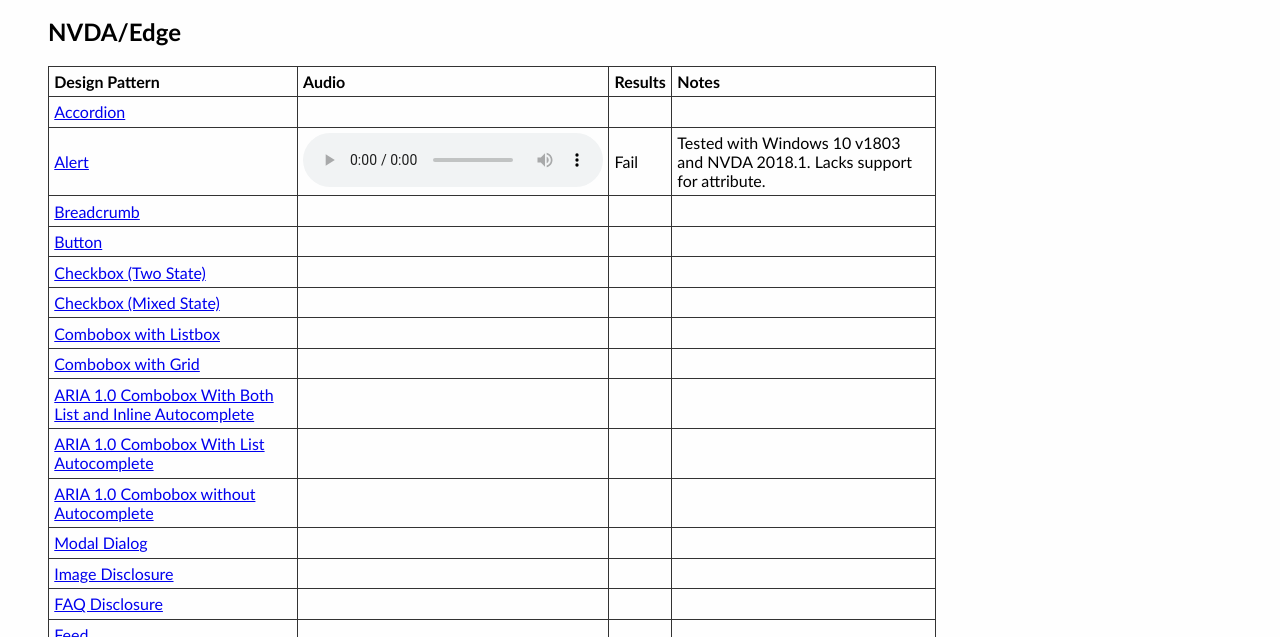
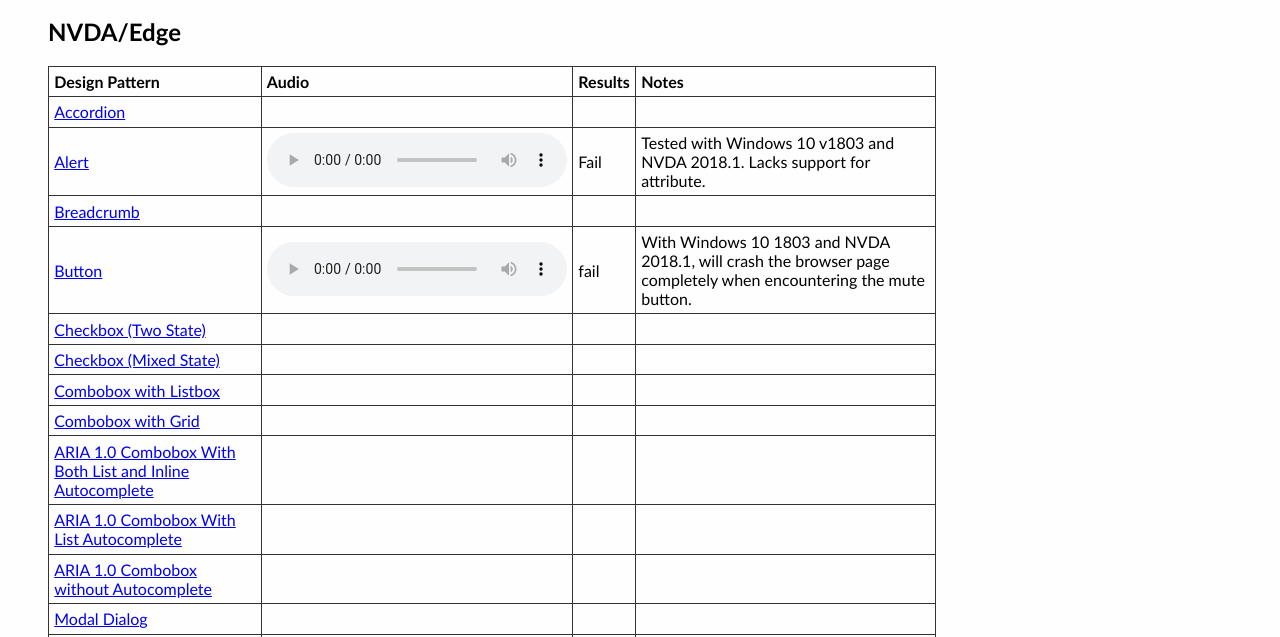
Before and after one commit to NataliePatriceTucker/ATTestRepo, a plain HTML site: page hostingstart.html in a window 1280 px wide. Shown: the part 158-795 px from the top of the page. Drawn offline with Linux system fonts and the light colour scheme.

Commit message:
adding another audio test and more mp3 linkage.

```diff
--- a/hostingstart.html
+++ b/hostingstart.html
@@ -47,9 +47,9 @@
     </tr>
     <tr>
         <td><a href="https://www.w3.org/TR/wai-aria-practices/examples/button/button.html">Button</a></td>
-        <td></td>
-        <td></td>
-        <td></td>
+        <td><audio src="audio/button-nve.mp3" controls> </audio> </td>
+        <td> fail</td>
+        <td> With Windows 10 1803 and NVDA 2018.1, will crash the browser page completely when encountering the mute button. </td>
     </tr>
     <tr>
         <td><a href="https://www.w3.org/TR/wai-aria-practices/examples/checkbox/checkbox-1/checkbox-1.html">Checkbox (Two State)</a></td>
```
Also changed, not shown: 1 other file.
